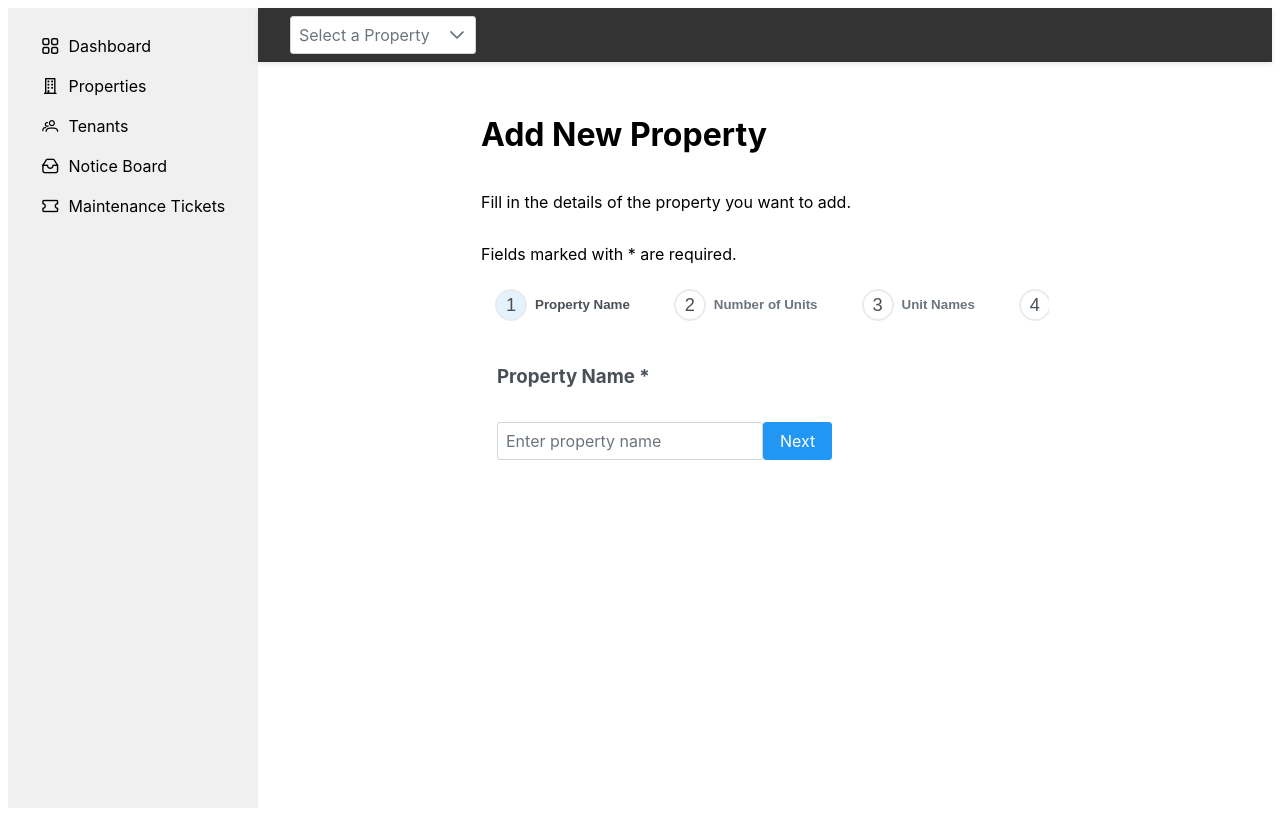
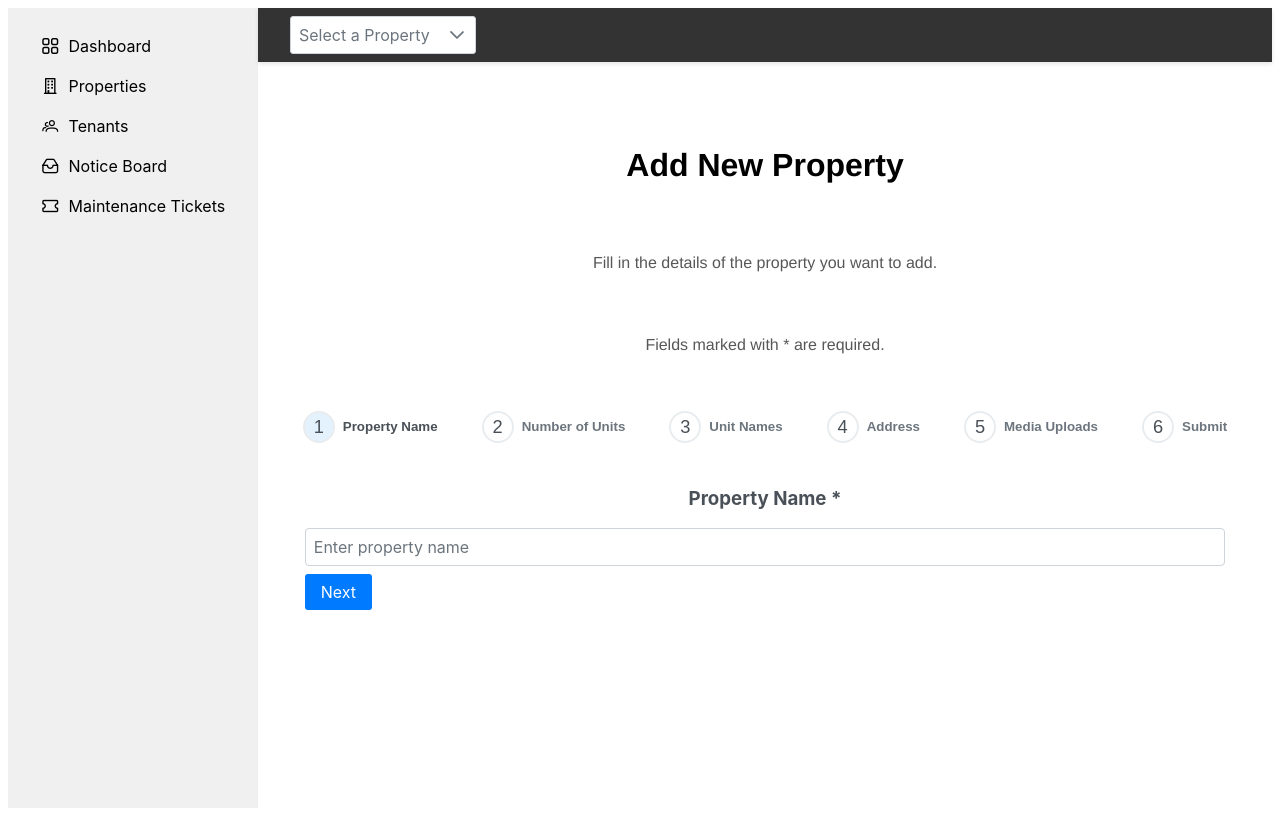
Before and after one commit to EmeraldZhu/4J-tms, a Vue app: page /owner in a window 1280 px wide. Built offline with nearby package versions, Linux system fonts and the light colour scheme; no server answers.

Commit message:
update styling of Properties form

```diff
--- a/src/views/owner/Properties.vue
+++ b/src/views/owner/Properties.vue
@@ -164,33 +164,100 @@ const submit = async () => {
 </script>
 
 <style scoped>
-/* Form */
+/* General Form Styling */
 .form {
   display: flex;
   flex-direction: column;
+  align-items: center;
+  justify-content: center;
+  gap: 2rem;
   width: 100%;
-  max-width: 600px;
-  margin: 0 auto;
+  max-width: 40rem; /* Adjust based on PrimeVue's stepper width */
+  margin: 2rem auto;
+  padding: 1rem;
+  font-family: 'Helvetica Neue', Arial, sans-serif;
+}
+
+h1, h3 {
+  text-align: center;
+}
+
+p {
+  text-align: center;
+  color: #575757; /* Adjust for better readability */
+}
+
+/* Button Styling (Assuming PrimeVue's button styling is used) */
+.p-button {
+  margin: 0.5rem 0;
+}
+
+/* Input and Textarea Styling */
+.p-inputtext, .p-inputnumber, .p-textarea {
+  width: 100%;
+  padding: 0.5rem;
+  border-radius: 0.25rem;
+  border: 1px solid #c8c8c8; /* Light gray border */
+}
+
+.p-textarea {
+  resize: vertical; /* Allow vertical resizing */
+}
+
+/* Stepper and Step Panel Styling */
+.p-stepper .p-stepper-header {
+  display: flex;
+  justify-content: space-between;
+  align-items: center;
+  padding: 0.5rem 0;
+}
+
+.p-stepper .p-stepper-content {
   padding: 1rem;
 }
 
-/* Form Fields */
-.form .p-field {
-  margin-bottom: 1rem;
+/* Active and Completed Steps Styling */
+.p-stepper .p-stepper-step.p-active .p-stepper-number,
+.p-stepper .p-stepper-step.p-completed .p-stepper-number {
+  background-color: #007ad9; /* PrimeVue's primary color */
+  color: white;
 }
 
-/* Buttons */
-.form .p-button {
-  margin-top: 1rem;
+/* Future Steps Styling */
+.p-stepper .p-stepper-step .p-stepper-number {
+  background-color: #e9ecef; /* Light gray background for future steps */
+  color: #6c757d; /* Darker gray for the number */
 }
 
-/* Stepper */
-.form .p-steps {
-  margin-bottom: 2rem;
+/* Adjustments for Icons within Buttons and Inputs */
+.p-button .pi, .p-input-icon {
+  margin-right: 0.5rem;
 }
 
-/* Active Step */
-.form .p-steps .p-steps-item.p-highlight .p-steps-title {
-  color: #1976d2;
+/* File Upload Styling */
+.p-fileupload {
+  border: 1px solid #c8c8c8;
+  border-radius: 0.25rem;
+}
+
+.p-fileupload .p-fileupload-buttonbar .p-button {
+  background-color: #007ad9;
+  border-color: #007ad9;
+  color: white;
+}
+
+/* Override PrimeVue's styles if necessary */
+.p-inputtext {
+  border: 1px solid #ced4da; /* Bootstrap-like input border */
+}
+
+.p-button {
+  border: none;
+  background-color: #007bff;
+  color: white;
+}
+
+.p-button.p-button-secondary {
+  background-color: #6c757d;
 }
 </style>
```
